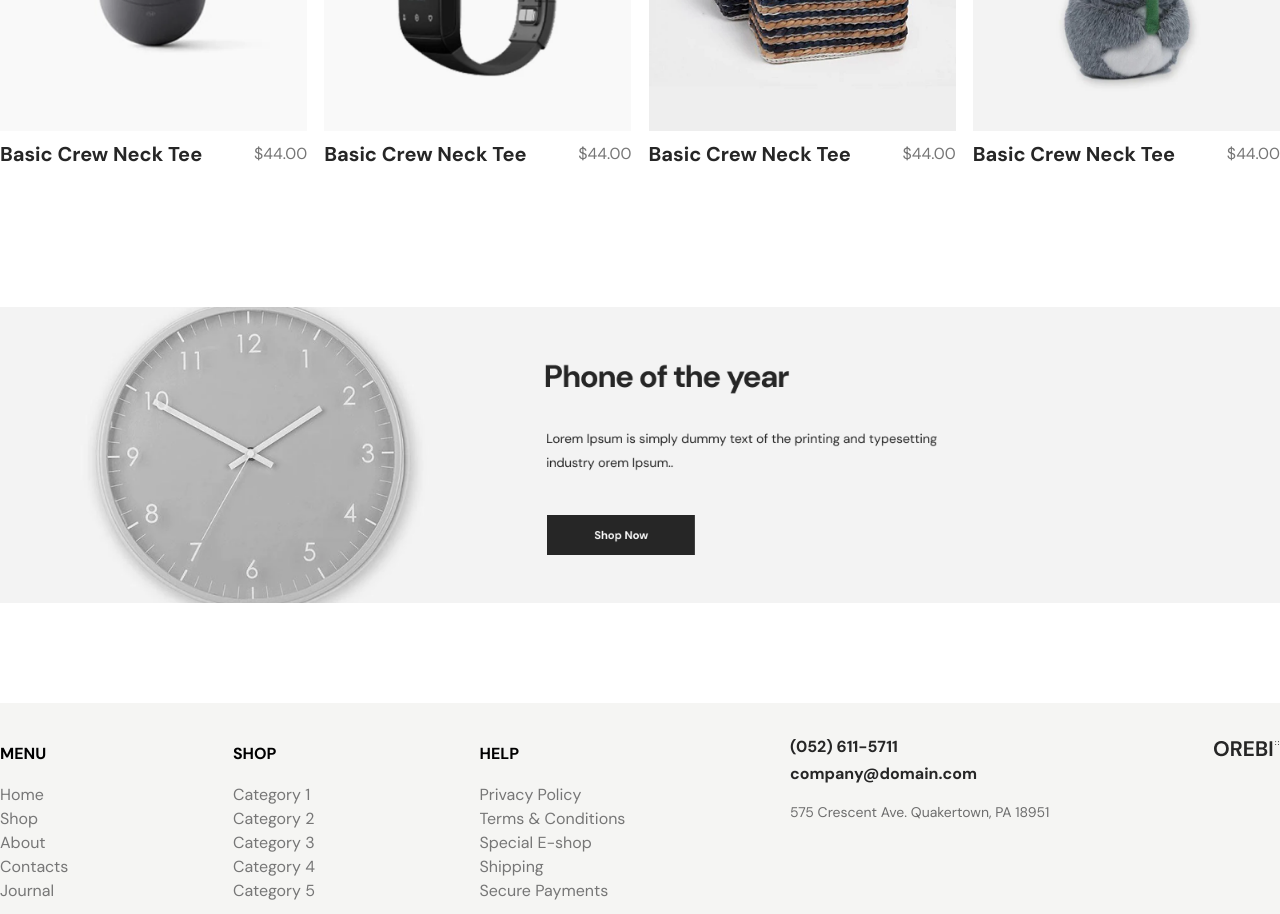
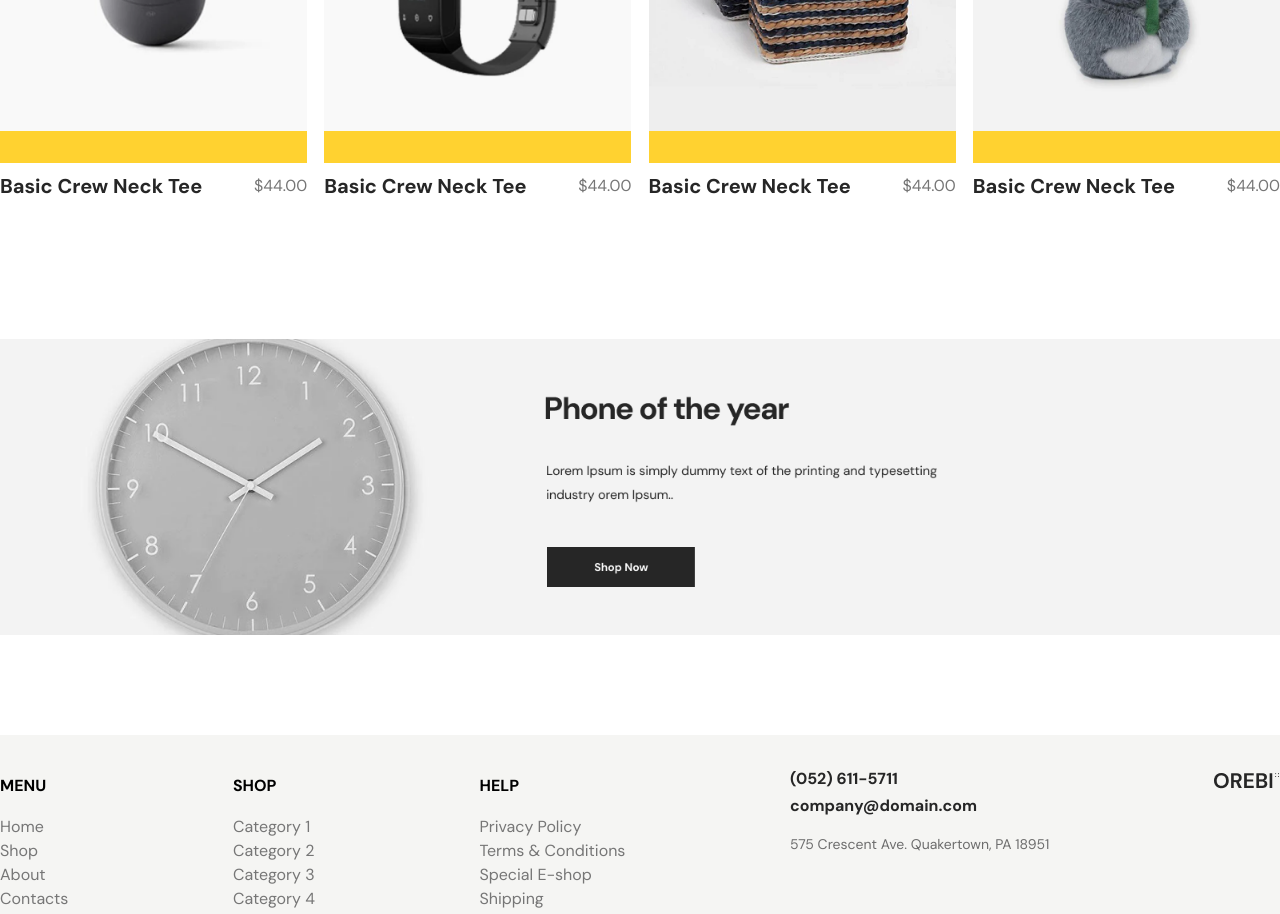
Before and after one commit to abdunnoorfaheem/cartivo, a React (Vite) app: page / in a window 1280 px wide. Shown: the part 1900-2814 px from the top of the page. Built offline with nearby package versions, Linux system fonts and the light colour scheme.

Commit message:
image file path change

```diff
--- a/src/components/Product.jsx
+++ b/src/components/Product.jsx
@@ -1,6 +1,6 @@
 import React from "react";
 import Image from "./Image";
-import ProductOne from "/src/assets/productOne.png";
+
 import Badge from "./Badge";
 import Flex from "./Flex";
 import Heading from "./Heading";
@@ -11,6 +11,7 @@ const Product = ({ productImg, bdgText }) => {
       <div className="relative">
         <Badge className={"absolute top-5 left-5"} badgeText={bdgText} />
         <Image imgSrc={productImg} />
+        <div className="py-4 bg-amber-300"></div>
         <div className="py-2">
           <Flex className={"justify-between"}>
             <Heading
@@ -25,6 +26,7 @@ const Product = ({ productImg, bdgText }) => {
             />
           </Flex>
         </div>
+
       </div>
     </>
   );
```
Also changed, not shown: src/components/layouts/NewArrival.jsx (+5 -4 lines).
